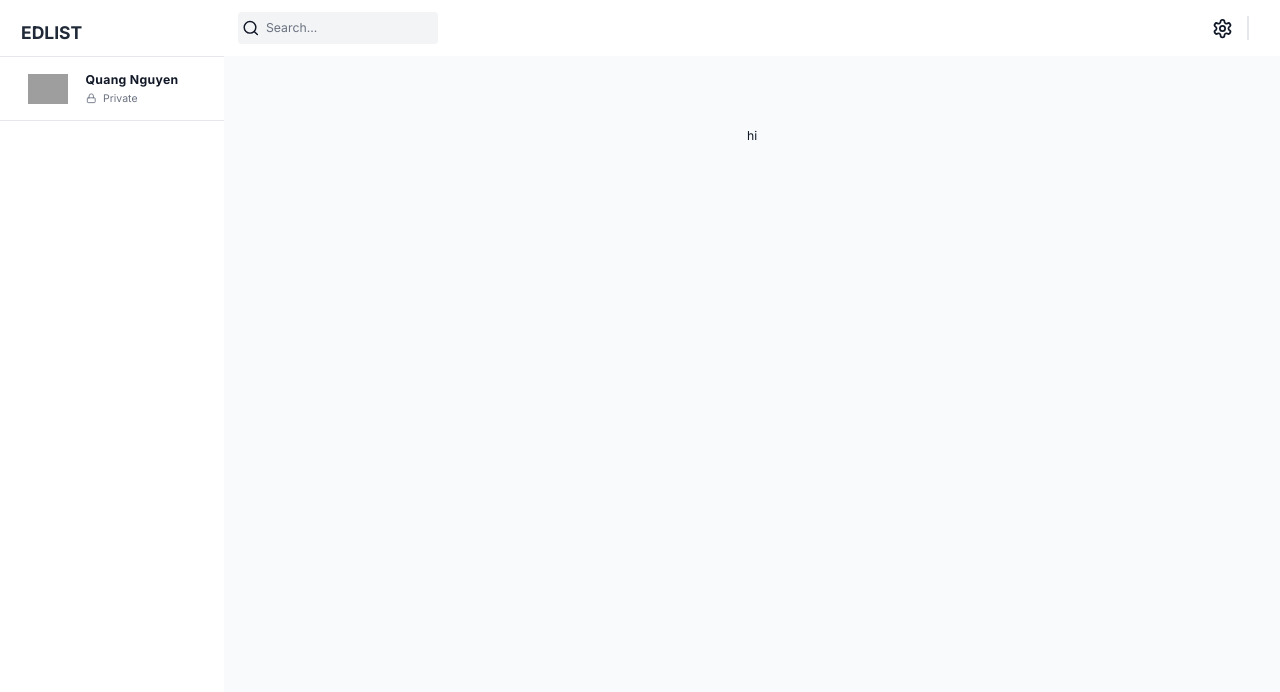
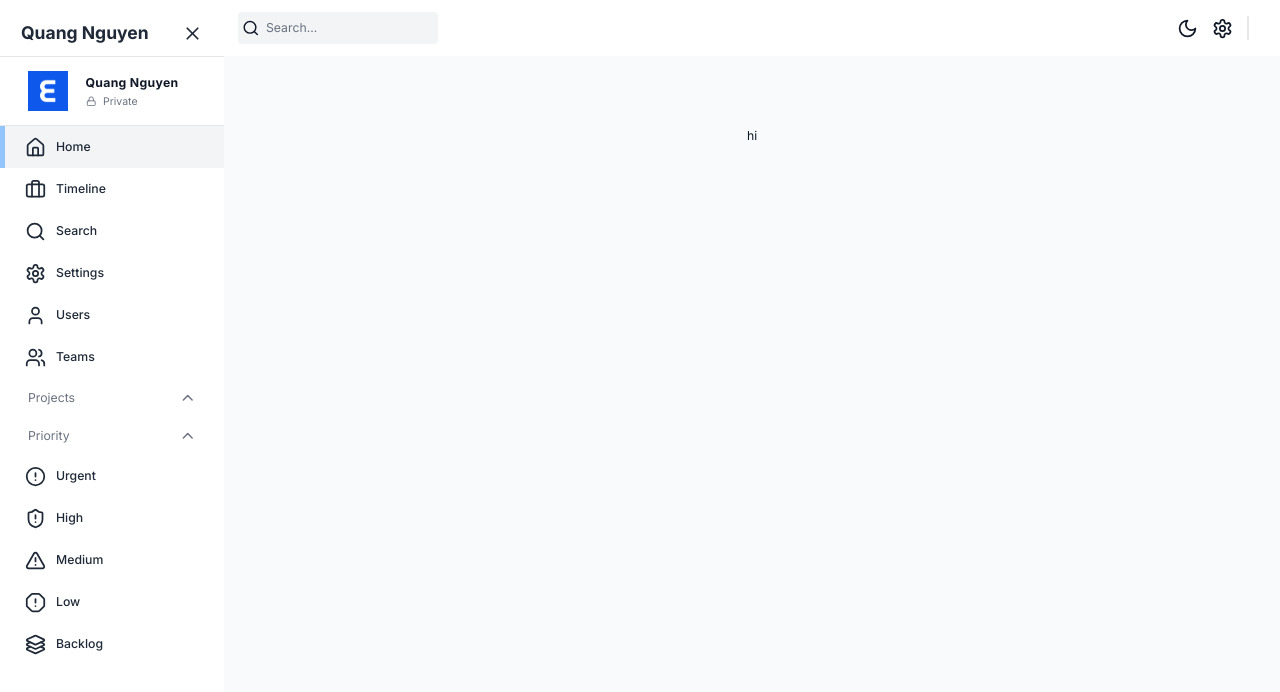
Before and after one commit to ngxquang/PJ-03-Project-Management-FE, a Next.js app: page / in a window 1280 px wide. Shown: the top 692 px of the page. Built offline with nearby package versions, Linux system fonts and the light colour scheme; no server answers; grey boxes are pictures that could not be loaded.

Commit message:
feat: sidebar and navbar

```diff
--- a/src/app/components/Navbar/index.tsx
+++ b/src/app/components/Navbar/index.tsx
@@ -1,34 +1,68 @@
-import React from 'react'
-import { Search, Settings } from 'lucide-react'
-import Link from 'next/link'
+import React from "react";
+import { Menu, Moon, Search, Settings, Sun } from "lucide-react";
+import Link from "next/link";
+import { useAppDispatch, useAppSelector } from "@/app/redux";
+import { setIsDarkMode, setIsSidebarCollapsed } from "@/state";
 
 const Navbar = () => {
+  const dispatch = useAppDispatch();
+  const isSidebarCollapsed = useAppSelector(
+    (state) => state.global.isSidebarCollapsed,
+  );
+  const isDarkMode = useAppSelector((state) => state.global.isDarkMode);
+
   return (
-    <div className='flex items-center justify-between bg-white px-4 py-3 dark:bg-black'>
+    <div className="flex items-center justify-between bg-white px-4 py-3 dark:bg-black">
       {/* search bar */}
-        <div className='flex items-center gap-8'>
-            <div className='relative flex h-min w-[200px]'>
-                <Search className='absolute left-[4px] top-1/2 mr-2 h-5 w-5 -translate-y-1/2 transform cursor-pointer dark:text-white' />
+      <div className="flex items-center gap-8">
+        {!isSidebarCollapsed ? null : (
+          <button
+            onClick={() => dispatch(setIsSidebarCollapsed(!isSidebarCollapsed))}
+          >
+            <Menu className="h-8 w-8 dark:text-white" />
+          </button>
+        )}
+        <div className="relative flex h-min w-[200px]">
+          <Search className="absolute left-[4px] top-1/2 mr-2 h-5 w-5 -translate-y-1/2 transform cursor-pointer dark:text-white" />
           <input
-                    className='w-full rounded border-none bg-gray-100 p-2 pl-8 placeholder-gray-500 focus:border-transparent focus:outline-none dark:bg-gray-700 dark:text-white dark:placeholder-white'
-                    type='search'
-                    placeholder='Search...'
+            className="w-full rounded border-none bg-gray-100 p-2 pl-8 placeholder-gray-500 focus:border-transparent focus:outline-none dark:bg-gray-700 dark:text-white dark:placeholder-white"
+            type="search"
+            placeholder="Search..."
           />
         </div>
       </div>
 
       {/* icons */}
-        <div className='flex items-center'>
+      <div className="flex items-center">
+        <button
+          onClick={() => dispatch(setIsDarkMode(!isDarkMode))}
+          className={
+            isDarkMode
+              ? `rounded p-2 dark:hover:bg-gray-700`
+              : `rounded p-2 hover:bg-gray-100`
+          }
+        >
+          {isDarkMode ? (
+            <Sun className="h-6 w-6 cursor-pointer dark:text-white" />
+          ) : (
+            <Moon className="h-6 w-6 cursor-pointer dark:text-white" />
+          )}
+        </button>
+
         <Link
           href="/settings"
-                className='h-min w-min rounded p-2 hover:bg-gray-100'
+          className={
+            isDarkMode
+              ? `h-min w-min rounded p-2 dark:hover:bg-gray-700`
+              : `h-min w-min rounded p-2 hover:bg-gray-100`
+          }
         >
-                <Settings className='h-6 w-6 cursor-pointer dark:text-white'/>
+          <Settings className="h-6 w-6 cursor-pointer dark:text-white" />
         </Link>
-            <div className='ml-2 mr-5 hidden min-h-[2em] w-[0.1rem] bg-gray-200 md:inline-block'></div>
+        <div className="ml-2 mr-5 hidden min-h-[2em] w-[0.1rem] bg-gray-200 md:inline-block"></div>
       </div>
     </div>
-  )
-}
+  );
+};
 
-export default Navbar
+export default Navbar;
--- a/src/app/components/Sidebar/index.tsx
+++ b/src/app/components/Sidebar/index.tsx
@@ -1,15 +1,25 @@
-'use client'
+"use client";
 
-import { LockIcon } from "lucide-react";
+import { useAppDispatch, useAppSelector } from "@/app/redux";
+import { AlertCircle, AlertOctagon, AlertTriangle, Briefcase, ChevronDown, ChevronUp, Home, HomeIcon, Layers3, LockIcon, LucideIcon, Search, Settings, ShieldAlert, User, Users, X } from "lucide-react";
 import Image from "next/image";
+import { usePathname } from "next/navigation";
 import React, { useState } from "react";
+import Link from "next/link"
+import { setIsSidebarCollapsed } from "@/state";
 
 const Sidebar = () => {
   const [showProjects, setShowProjects] = useState(true);
   const [showPriority, setShowPriority] = useState(true);
 
+  const dispatch = useAppDispatch();
+  const isSidebarCollapsed = useAppSelector(
+    (state) => state.global.isSidebarCollapsed,
+  );
+
   const sidebarClassName = `fixed flex flex-col h-[100px] justify-between shadow-x1
-        transition-all duration-300 h-full z-40 dark:bg-black overflow-y-auto bg-white w-64`;
+        transition-all duration-300 h-full z-40 dark:bg-black overflow-y-auto bg-white w-64
+        ${isSidebarCollapsed ? "w-0 hidden" : "w-64"}`;
 
   return (
     <div className={sidebarClassName}>
@@ -17,26 +27,111 @@
         {/* Top logo */}
         <div className="z-50 flex min-h-[56px] w-64 items-center justify-between bg-white px-6 pt-3 dark:bg-black">
           <div className="text-xl font-bold text-gray-800 dark:text-white">
-            EDLIST
+            Quang Nguyen
           </div>
+          {isSidebarCollapsed ? null : (
+            <button className="py-3" onClick={() => { dispatch(setIsSidebarCollapsed(!isSidebarCollapsed)) }}>
+              <X className="h-6 w-6 text-gray-800 hover:text-gray-500 dark:text-white"/>
+            </button>
+          )}
         </div>
 
         {/* Teams */}
         <div className="flex items-center gap-5 border-y-[1.5px] border-gray-200 px-8 py-4 dark:border-gray-400">
-            <Image src="/logo.png" alt="logo" width={40} height={40}/>
+          <Image src="/logo.png" alt="logo" width={40} height={40} />
           <div>
             <h3 className="text-md font-bold tracking-wide dark:text-gray-200">
               Quang Nguyen
             </h3>
             <div className="mt-1 flex items-start gap-2">
-                    <LockIcon className="mt-[0.1rem] h-3 w-3 text-gray-500 dark:text-gray-400"/>
+              <LockIcon className="mt-[0.1rem] h-3 w-3 text-gray-500 dark:text-gray-400" />
               <p className="text-xs text-gray-500">Private</p>
             </div>
           </div>
         </div>
+
+        {/* Navbar Links */}
+        <nav className="z-10 w-full">
+          <SidebarLink icon={Home} label="Home" href="/"/>
+          <SidebarLink icon={Briefcase} label="Timeline" href="/timeline"/>
+          <SidebarLink icon={Search} label="Search" href="/search"/>
+          <SidebarLink icon={Settings} label="Settings" href="/settings"/>
+          <SidebarLink icon={User} label="Users" href="/users"/>
+          <SidebarLink icon={Users} label="Teams" href="/teams"/>
+        </nav>
+
+        {/* Project Links */}
+        <button onClick={() => setShowProjects((prev) => !prev)}
+          className="flex w-full items-center justify-between px-8 py-3 text-gray-500">
+            <span>Projects</span>
+            {showProjects ? (
+              <ChevronUp className="h-5 w-5"/>
+            ) : (
+              <ChevronDown className="h-5 w-5"/>
+            )}
+        </button>
+        {/* Project List */}
+
+
+        {/* Priority Links */}
+        <button onClick={() => setShowPriority((prev) => !prev)}
+          className="flex w-full items-center justify-between px-8 py-3 text-gray-500">
+            <span>Priority</span>
+            {showPriority ? (
+              <ChevronUp className="h-5 w-5"/>
+            ) : (
+              <ChevronDown className="h-5 w-5"/>
+            )}
+        </button>
+        {/* Priority List */}
+        {showPriority && (
+          <>
+            <SidebarLink icon={AlertCircle} label="Urgent" href="/priority/urgent"/>
+            <SidebarLink icon={ShieldAlert} label="High" href="/priority/high"/>
+            <SidebarLink icon={AlertTriangle} label="Medium" href="/priority/medium"/>
+            <SidebarLink icon={AlertOctagon} label="Low" href="/priority/low"/>
+            <SidebarLink icon={Layers3} label="Backlog" href="/priority/backlog"/>
+          </>
+        )}
       </div>
     </div>
   );
 };
 
+interface SidebarLinkProps {
+  href: string;
+  icon: LucideIcon;
+  label: string;
+}
+
+const SidebarLink = ({
+  href,
+  icon: Icon,
+  label,
+}: SidebarLinkProps) => {
+  const pathName = usePathname();
+  const isActive =
+    pathName === href || (pathName === "/" && href === "/dashboard");
+
+  return (
+    <Link href={href} className="w-full">
+      <div
+        className={`relative flex cursor-pointer items-center gap-3 transition-colors
+          hover:bg-gray-100 dark:bg-black dark:hover:bg-gray-700
+          ${isActive ? "bg-gray-100 text-white dark:bg-gray-600" : ""}
+          justify-start px-7 py-3 `}
+      >
+        {isActive && (
+          <div className="absolute left-0 top-0 h-[100%] w-[5px] bg-blue-200"/>
+        )}
+
+        <Icon className="h-6 w-6 text-gray-800 dark:text-gray-100"/>
+        <span className={`font-medium text-gray-800 dark:text-gray-100`}>
+          {label}
+        </span>
+      </div>
+    </Link>
+  );
+};
+
 export default Sidebar;
--- a/src/app/globals.css
+++ b/src/app/globals.css
@@ -15,6 +15,6 @@
   height: 100%;
   width: 100%;
   @apply text-sm;
-  @apply bg-gray-500;
-  @apply text-gray-900;
+  @apply bg-white;
+  @apply dark:bg-black;
 }
```
Also changed, not shown: src/state/index.ts (+5 -5 lines), public/logo.png (added). Lines whose indentation alone changed are shown as unchanged.
